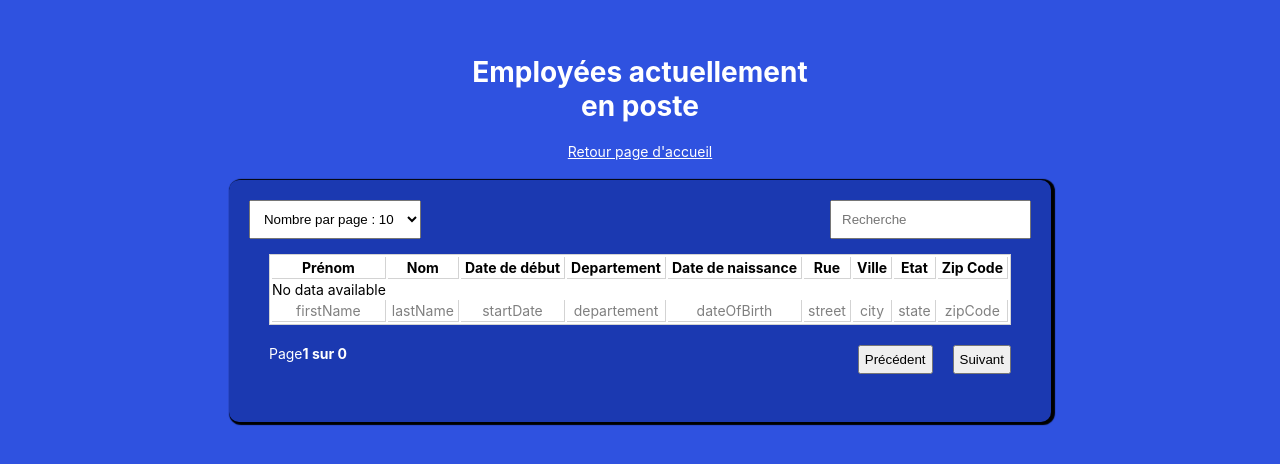
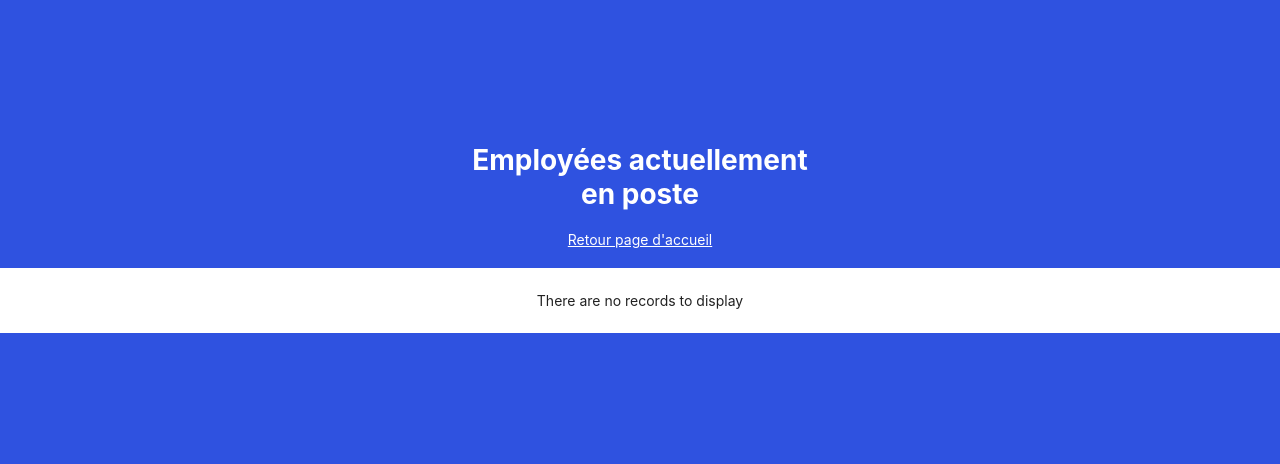
Before and after one commit to Halloween47/HRnet_React, a React (Create React App) app: page /employeList in a window 1280 px wide. Shown: the part 162-626 px from the top of the page. Built offline with nearby package versions, Linux system fonts and the light colour scheme.

Commit message:
Nouveau tableau (Affichage data et sort OK)

```diff
--- a/package.json
+++ b/package.json
@@ -4,19 +4,21 @@
   "private": true,
   "dependencies": {
     "@reduxjs/toolkit": "^2.1.0",
-    "@tanstack/react-table": "^8.11.8",
+    "@tanstack/react-table": "^8.12.0",
     "@testing-library/jest-dom": "^5.17.0",
     "@testing-library/react": "^13.4.0",
     "@testing-library/user-event": "^13.5.0",
     "my-modal-wh": "^1.0.7",
     "oc-wh-modal": "^0.0.4",
     "react": "^18.2.0",
+    "react-data-table-component": "^7.6.2",
     "react-datepicker": "^6.1.0",
     "react-dom": "^18.2.0",
     "react-redux": "^9.1.0",
     "react-router-dom": "^6.22.0",
     "react-scripts": "5.0.1",
     "react-select": "^5.8.0",
+    "styled-components": "^6.1.8",
     "web-vitals": "^2.1.4"
   },
   "scripts": {
--- /dev/null
+++ b/src/components/dataTable.jsx
@@ -0,0 +1,82 @@
+import React from 'react';
+import DataTable from 'react-data-table-component';
+import { useSelector } from 'react-redux';
+
+const columns = [
+    {
+      name: 'Prénom',
+      selector: row => row.firstName,
+      sortable: true,
+    },
+    {
+      name: 'Nom de famille',
+      selector: row => row.lastName,
+      sortable: true,
+    },
+    {
+      name: 'Date de début',
+      selector: row => row.startDate,
+      sortable: true,
+    },
+    {
+      name: 'Département',
+      selector: row => row.departement,
+      sortable: true,
+    },
+    {
+      name: 'Date de naissance',
+      selector: row => row.dateOfBirth,
+      sortable: true,
+    },
+    {
+      name: 'Rue',
+      selector: row => row.street,
+      sortable: true,
+    },
+    {
+      name: 'Ville',
+      selector: row => row.city,
+      sortable: true,
+    },
+    {
+      name: 'État',
+      selector: row => row.state,
+      sortable: true,
+    },
+    {
+      name: 'zipCode',
+      selector: row => row.zipCode,
+      sortable: true,
+    },
+  ];
+
+
+// const data = [
+//   	{
+// 		id: 1,
+// 		title: 'Beetlejuice',
+// 		year: '1988',
+// 	},
+// 	{
+// 		id: 2,
+// 		title: 'Ghostbusters',
+// 		year: '1984',
+// 	},
+// ]
+
+function Table() {
+    const employeesList = useSelector((state) => state.employees.list)
+    console.log(employeesList);
+    const [data, setData] = React.useState(() => [...employeesList])
+    console.log(data);
+    React.useEffect(() => {
+        setData([...employeesList])
+      }, [employeesList])
+	return (
+		<DataTable
+			columns={columns}
+			data={data}
+		/>
+	);
+};
+export default Table
--- a/src/components/table.tsx
+++ b/src/components/table.tsx
@@ -10,6 +10,8 @@ import {
   getPaginationRowModel,
   getFilteredRowModel,
   getSortedRowModel,
+  SortingFn,
+  sortingFns,
 } from '@tanstack/react-table'
 
 import { useSelector } from 'react-redux'
@@ -30,6 +32,9 @@ type Person = {
   zipCode: number
 }
 const columnHelper = createColumnHelper<Person>()
+
+
+
 
 const columns = [
   columnHelper.accessor('firstName', {
@@ -73,8 +78,24 @@ const columns = [
   columnHelper.accessor('zipCode', {
     header: 'Zip Code',
     footer: (info) => info.column.id,
+    // sortingFn: fuzzySort
   }),
 ]
+
+// const fuzzySort: SortingFn<any> = (rowA, rowB, columnId) => {
+//   let dir = 0
+
+//   // Only sort by rank if the column has ranking information
+//   if (rowA.columnFiltersMeta[columnId]) {
+//     dir = compareItems(
+//       rowA.columnFiltersMeta[columnId]?.itemRank!,
+//       rowB.columnFiltersMeta[columnId]?.itemRank!
+//     )
+//   }
+
+//   // Provide an alphanumeric fallback for when the item ranks are equal
+//   return dir === 0 ? sortingFns.alphanumeric(rowA, rowB, columnId) : dir
+// }
 
 function Table() {
   const employeesList = useSelector((state: AppState) => state.employees.list)
@@ -91,60 +112,6 @@ function Table() {
   const [filtering, setFiltering] = React.useState('')
   const [sorting, setSorting] = React.useState<any>([])
 
-  // const columns = React.useMemo<ColumnDef<Person>[]>(
-  //   () => [
-  //     {
-  //       header: 'First Name',
-  //       accessorKey: 'firstName',
-  //       cell: (info) => info.getValue(),
-  //       footer: (info) => info.column.id,
-  //     },
-  //     {
-  //       accessorFn: (row) => row.lastName,
-  //       id: 'lastName',
-  //       cell: (info) => info.getValue(),
-  //       footer: (info) => info.column.id,
-  //     },
-  //     {
-  //       header: 'Star Date',
-  //       // accessorKey: 'startDateFormat',
-  //       accessorKey: 'startDate',
-  //       cell: (info) => info.renderValue(),
-  //       footer: (info) => info.column.id,
-  //     },
-  //     {
-  //       accessorKey: 'departement',
-  //       Footer: (info) => info.column.id,
-  //     },
-  //     {
-  //       header: 'Date of Birth',
-  //       accessorKey: 'dateFormat',
-  //       Footer: (info) => info.column.id,
-  //     },
-  //     {
-  //       header: 'Street',
-  //       accessorKey: 'street',
-  //       Footer: (info) => info.column.id,
-  //     },
-  //     {
-  //       header: 'City',
-  //       accessorKey: 'city',
-  //       Footer: (info) => info.column.id,
-  //     },
-  //     {
-  //       header: 'State',
-  //       accessorKey: 'state',
-  //       Footer: (info) => info.column.id,
-  //     },
-  //     {
-  //       header: 'Zip Code',
-  //       accessorKey: 'zipCode',
-  //       Footer: (info) => info.column.id,
-  //     },
-  //   ],
-  //   [],
-  // )
-
   const table = useReactTable({
     data,
     columns,
@@ -159,6 +126,8 @@ function Table() {
     getSortedRowModel: getSortedRowModel(),
     onSortingChange: setSorting,
   })
+
+
 
   return (
     <div className="table-container">
@@ -192,46 +161,60 @@ function Table() {
         <br />
         <table>
         <thead>
-            {table.getHeaderGroups().map((headerGroup) => (
+          {table.getHeaderGroups().map(headerGroup => (
             <tr key={headerGroup.id}>
-                {headerGroup.headers.map((header) => (
-                  <th
-                    key={header.id}
-                    onClick={header.column.getToggleSortingHandler()}
+              {headerGroup.headers.map(header => {
+                return (
+                  <th key={header.id} colSpan={header.colSpan}>
+                    {header.isPlaceholder ? null : (
+                      <>
+                        <div
+                          {...{
+                            className: header.column.getCanSort()
+                              ? 'cursor-pointer select-none'
+                              : '',
+                            onClick: header.column.getToggleSortingHandler(),
+                          }}
                         >
-                    {header.isPlaceholder ? null : (
-                      <div>
                           {flexRender(
                             header.column.columnDef.header,
-                          header.getContext(),
+                            header.getContext()
                           )}
-                        {
-                          // { asc: ' 🔼', desc: '🔽' }[
-                          //   header.column.getIsSorted()
-                          // ]
-                        }
+                          {{
+                            asc: ' 🔼',
+                            desc: ' 🔽',
+                          }[header.column.getIsSorted() as string] ?? null}
                         </div>
+                        {header.column.getCanFilter() ? (
+                          <div>
+                            {/* <Filter column={header.column} table={table} /> */}
+                          </div>
+                        ) : null}
+                      </>
                     )}
                   </th>
-                ))}
+                )
+              })}
             </tr>
           ))}
         </thead>
         <tbody>
-            {data.length !== 0
-              ? table.getRowModel().rows.map((row) => (
+          {table.getRowModel().rows.map(row => {
+            return (
               <tr key={row.id}>
-                    {row.getVisibleCells().map((cell) => (
+                {row.getVisibleCells().map(cell => {
+                  return (
                     <td key={cell.id}>
                       {flexRender(
                         cell.column.columnDef.cell,
-                          cell.getContext(),
+                        cell.getContext()
                       )}
                     </td>
-                    ))}
+                  )
+                })}
               </tr>
-                ))
-              : 'No data available'}
+            )
+          })}
         </tbody>
           <tfoot>
             {table.getFooterGroups().map((footerGroup) => (
@@ -273,3 +256,6 @@ function Table() {
   )
 }
 export default Table
+function compareItems(arg0: any, arg1: any): number {
+  throw new Error('Function not implemented.')
+}
--- a/src/pages/employelist.jsx
+++ b/src/pages/employelist.jsx
@@ -1,5 +1,8 @@
 import { Link } from 'react-router-dom'
-import Table from '../components/table.tsx'
+import '../css/employelist.css'
+import Table from '../components/dataTable'
+
+// import Table from '../components/table.tsx'
 
 function EmployeList() {
   return (
```
Also changed, not shown: 1 other file (tests, documents, lock files or other folders). Lines whose indentation alone changed are shown as unchanged.
